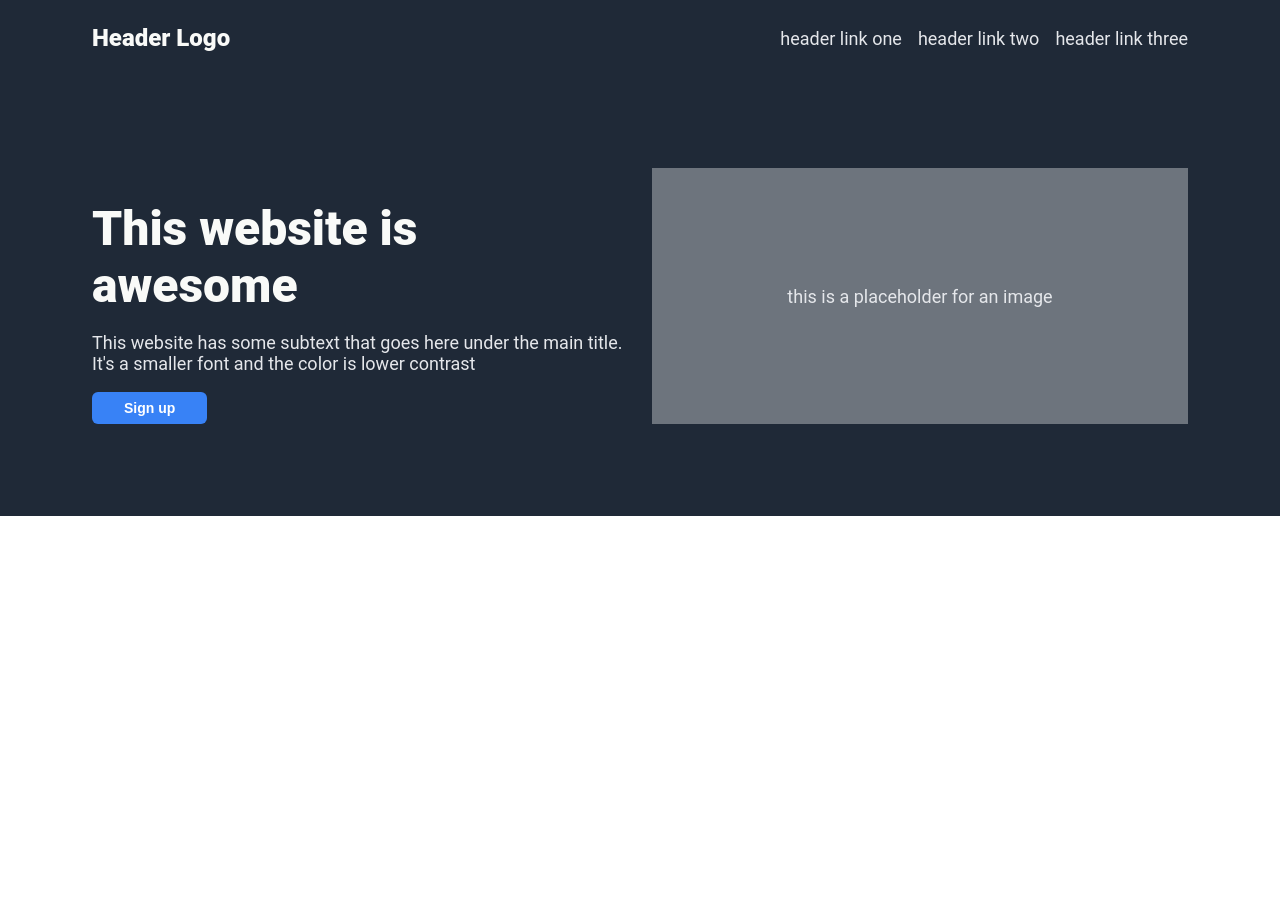
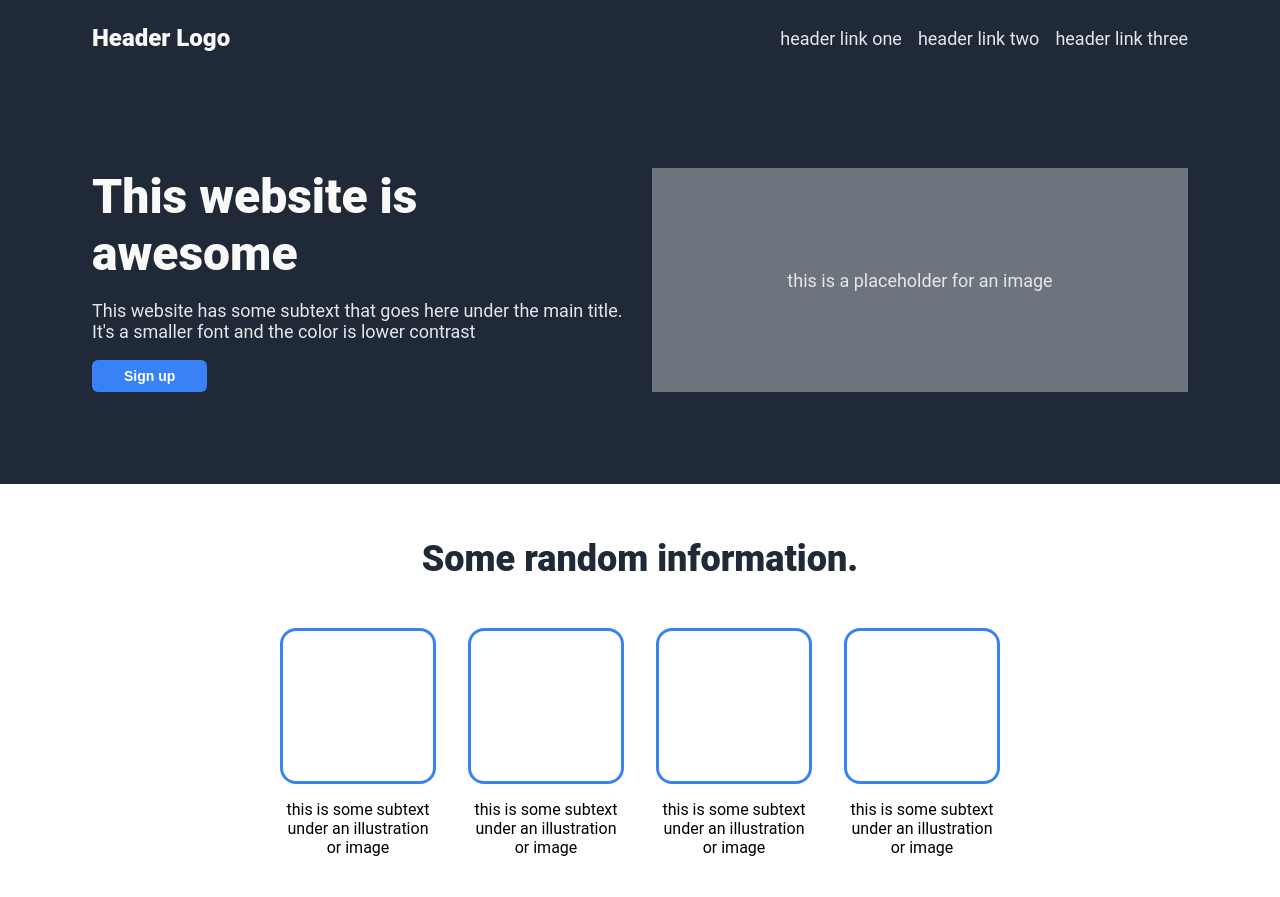
Before and after one commit to SamMerrick/odin-landing-page, a plain HTML site: page index.html in a window 1280 px wide. Before the commit the page ends 800 px from the top, so only its background shows below. Drawn offline with Linux system fonts and the light colour scheme.

Commit message:
Added info cards

```diff
--- a/index.html
+++ b/index.html
@@ -33,5 +33,26 @@
         <p>this is a placeholder for an image</p>
       </div>
     </div>
+    <div class="info">
+      <h2>Some random information.</h2>
+      <div class="info-cards">
+        <div class="card">
+          <div class="card-image"></div>
+          <p>this is some subtext under an illustration or image</p>
+        </div>
+        <div class="card">
+          <div class="card-image"></div>
+          <p>this is some subtext under an illustration or image</p>
+        </div>
+        <div class="card">
+          <div class="card-image"></div>
+          <p>this is some subtext under an illustration or image</p>
+        </div>
+        <div class="card">
+          <div class="card-image"></div>
+          <p>this is some subtext under an illustration or image</p>
+        </div>
+      </div>
+    </div>
   </body>
 </html>
--- a/style.css
+++ b/style.css
@@ -13,6 +13,13 @@ nav {
   align-items: center;
   background-color: #1f2937;
   padding: 0px 92px;
+}
+
+h1,
+h2,
+h3 {
+  font-weight: 900;
+  margin-bottom: 0;
 }
 
 nav .logo {
@@ -48,9 +55,8 @@ nav ul {
 
 .hero h1 {
   font-size: 48px;
-  font-weight: 900;
   color: #f9faf8;
-  margin-bottom: 0;
+  margin-top: 0;
 }
 .hero p,
 nav a {
@@ -67,3 +73,37 @@ nav a {
   font-weight: 700;
   font-size: 14px;
 }
+
+.info {
+  padding: 24px 0;
+}
+
+.info h2 {
+  font-size: 36px;
+  color: #1f2937;
+  text-align: center;
+  margin-bottom: 48px;
+}
+
+.info-cards {
+  display: flex;
+  justify-content: center;
+  gap: 32px;
+  max-width: 800px;
+  margin: 0 auto;
+  text-align: center;
+}
+.card {
+  display: flex;
+  flex-direction: column;
+  align-items: center;
+  justify-content: center;
+  flex-basis: 150px;
+}
+.card-image {
+  width: 150px;
+  height: 150px;
+  border-style: solid;
+  border-radius: 16px;
+  border-color: #3882f6;
+}
```
